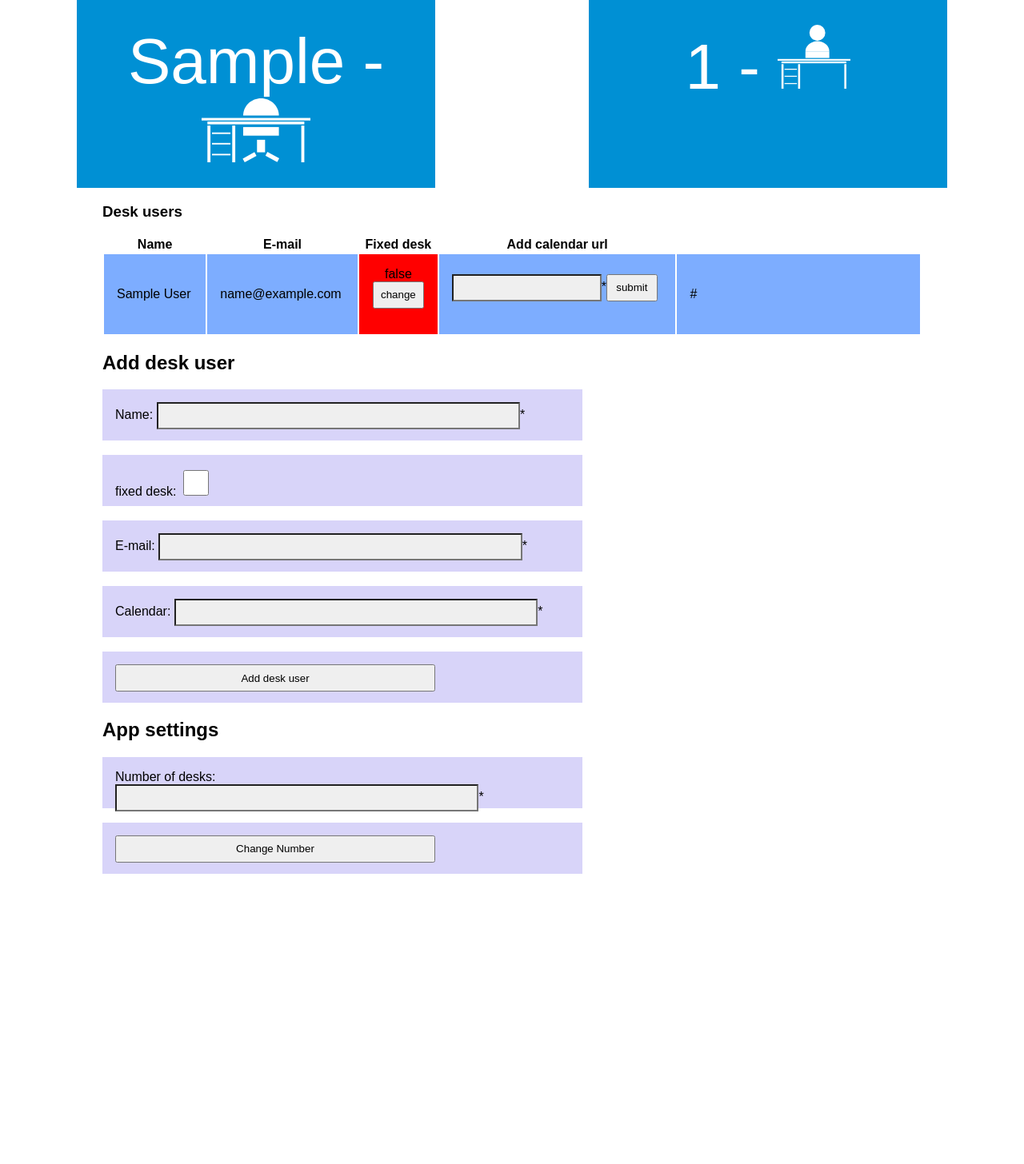
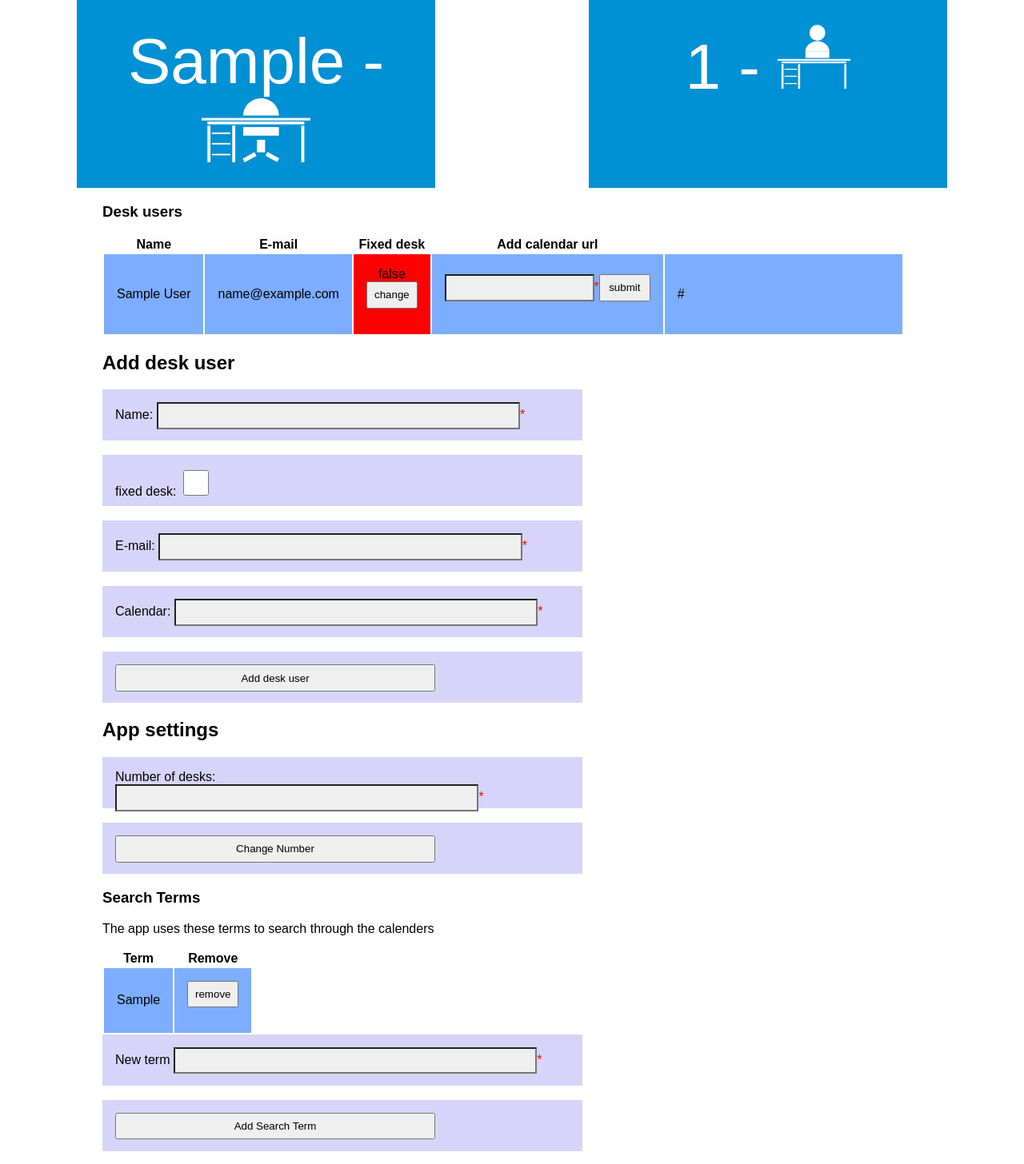
Before and after one commit to jaimiederijk/damcoflexdesk, a PHP site: page /settings.php in a window 1280 px wide. Shown: the part 113-1569 px from the top of the page at 80% size. Before the commit the page ends 1206 px from the top, so only its background shows below. Run offline with PHP 8.4, Linux system fonts and the light colour scheme; tables that the repository leaves empty or names only in its code hold one stand-in row (values such as "Sample post").

Commit message:
sessions and settings

```diff
--- a/settings.php
+++ b/settings.php
@@ -20,7 +20,7 @@
   $numberOfPeople = $result->num_rows;
 
 
-  $nameErr = $emailErr = $calendarErr = $deskErr = "";
+  $nameErr = $emailErr = $calendarErr = $deskErr = $termErr = "";
   $name = $email = $fixed = $defaultpresent = $calendar = "";
   $errorBoal = false;
 
@@ -142,8 +142,43 @@
       }
 
     }
+    if (!empty($_POST["removeterm"])) {
+      $termid = $_POST["termId"];
+      $table = "searchterms";
+      $pkey = "searchterm_id";
+      removeRow($conn,$table,$termid,$pkey);
+    }
+    if (!empty($_POST["submitAddTerm"])) {
+      //$term = test_input($_POST["term"]);
+
+        if (empty($_POST["term"])) {
+          $termErr = "term is required";
+          //$errorBoal = true;
+        } else {
+          $term = test_input($_POST["term"]);
+          if (!preg_match("/^[a-zA-Z ]*$/",$term)) {
+            $termErr = "Only letters and white space allowed";
+            //$errorBoal = true;
+          }
+          else {
+            addTerm($conn,$term);
+          }
+        }
+
+    }
 
   }
+
+  function removeRow($conn,$table,$termid,$pkey) {
+    $sql = "DELETE FROM ". $table." WHERE ".$pkey."=".$termid;
+    if ($conn->query($sql) === TRUE) {
+      header("Location: {$_SERVER['PHP_SELF']}");
+      //echo "New record created successfully";
+    } else {
+      echo "Error: " . $sql . "<br>" . $conn->error;
+    }
+  }
+
   function changeFixed($conn,$userId) {
 
     $sql = "UPDATE deskusers SET fixed = !fixed WHERE deskusers. deskuser_id =".$userId;
@@ -158,6 +193,18 @@
 
     $sql = "INSERT INTO calendars (deskuser_id, url)
     VALUES ('".$userId."','" .$calendar. "')";
+    if ($conn->query($sql) === TRUE) {
+      header("Location: {$_SERVER['PHP_SELF']}");
+    }
+    else {
+      echo "Error" . $conn->error;
+    }
+  }
+
+  function addTerm($conn,$term) {
+
+    $sql = "INSERT INTO searchterms (term)
+    VALUES ('".$term."')";
     if ($conn->query($sql) === TRUE) {
       header("Location: {$_SERVER['PHP_SELF']}");
     }
@@ -197,7 +244,7 @@
 
   </head>
   <body>
-    <div id="wrapper">
+
 
       <header>
         <h1>Flexdesk occupancy admin</h1>
@@ -289,9 +336,52 @@ HTML;
 
             <label> <input type="submit" name="numOfDesks" value="Change Number"></label>
           </form>
+          <h3>Search Terms</h3>
+          <p>The app uses these terms to search through the calenders</p>
+          <table>
+            <tr>
+              <th>Term</th>
+              <th>Remove</th>
+            </tr>
+
+          <?php
+
+              $sql = "SELECT * FROM searchterms";
+              $result = $conn->query($sql);
+
+              if ($result->num_rows > 0) {
+                  // output data of each row
+                  while($row = $result->fetch_assoc()) {
+                    $term = $row["term"];
+                    $action = htmlspecialchars($_SERVER["PHP_SELF"]);
+                    $termId = $row["searchterm_id"];
+
+                    echo <<<HTML
+                      <tr>
+                        <td>$term</td>
+                        <td>
+                          <form method="post" action=$action>
+                            <input type="hidden" name="termId" value=$termId>
+                            <input type="submit" name="removeterm" value="remove">
+                          </form>
+                        </td>
+                      </tr>
+HTML;
+                  }
+              } else {
+                  echo "search terms exist";
+              }
+
+          ?>
+          </table>
+          <form method="post" action="<?php echo htmlspecialchars($_SERVER["PHP_SELF"]);?>" >
+            <label> New term <input type="text" name="term"><span class="error">* <?php echo $termErr;?></span></label><br>
+
+            <label> <input type="submit" name="submitAddTerm" value="Add Search Term"></label>
+          </form>
         </section>
       </section>
-    </div>
+
   </body>
   <!-- <script src="moment.min.js"></script> -->
   <script src="javascript/app.js"></script>
--- a/style.css
+++ b/style.css
@@ -21,6 +21,23 @@ body {
     background-color: #004b6f;
     color: white;
     margin-bottom: 3rem;
+}
+.date a {
+    color: white;
+}
+#todaylink {
+    position: absolute;
+    display: block;
+    top: 13rem;
+    left: 50%;
+    margin-left: -50;
+    font-size: 2rem;
+    background-color: #011855;
+    text-decoration: none;
+    padding: 0.5rem;
+    -webkit-box-shadow: 3px 3px 3px 0px rgba(0,0,0,0.75);
+    -moz-box-shadow: 3px 3px 3px 0px rgba(0,0,0,0.75);
+    box-shadow: 3px 3px 3px 0px rgba(0,0,0,0.75);
 }
 .deskvsemployee div {
 	width: 30%;
@@ -109,7 +126,7 @@ label {
     display: block;
 }
 table {
-    width: 100%;
+    /*width: 100%;*/
     /*table-layout:fixed;*/
 }
 td {
@@ -152,3 +169,7 @@ th:nth-of-type(4) {
 th:nth-of-type(5) {
     width: 25%;
 }*/
+
+.error {
+    color:red;
+}
```
Also changed, not shown: index.php (+37 -3 lines).
